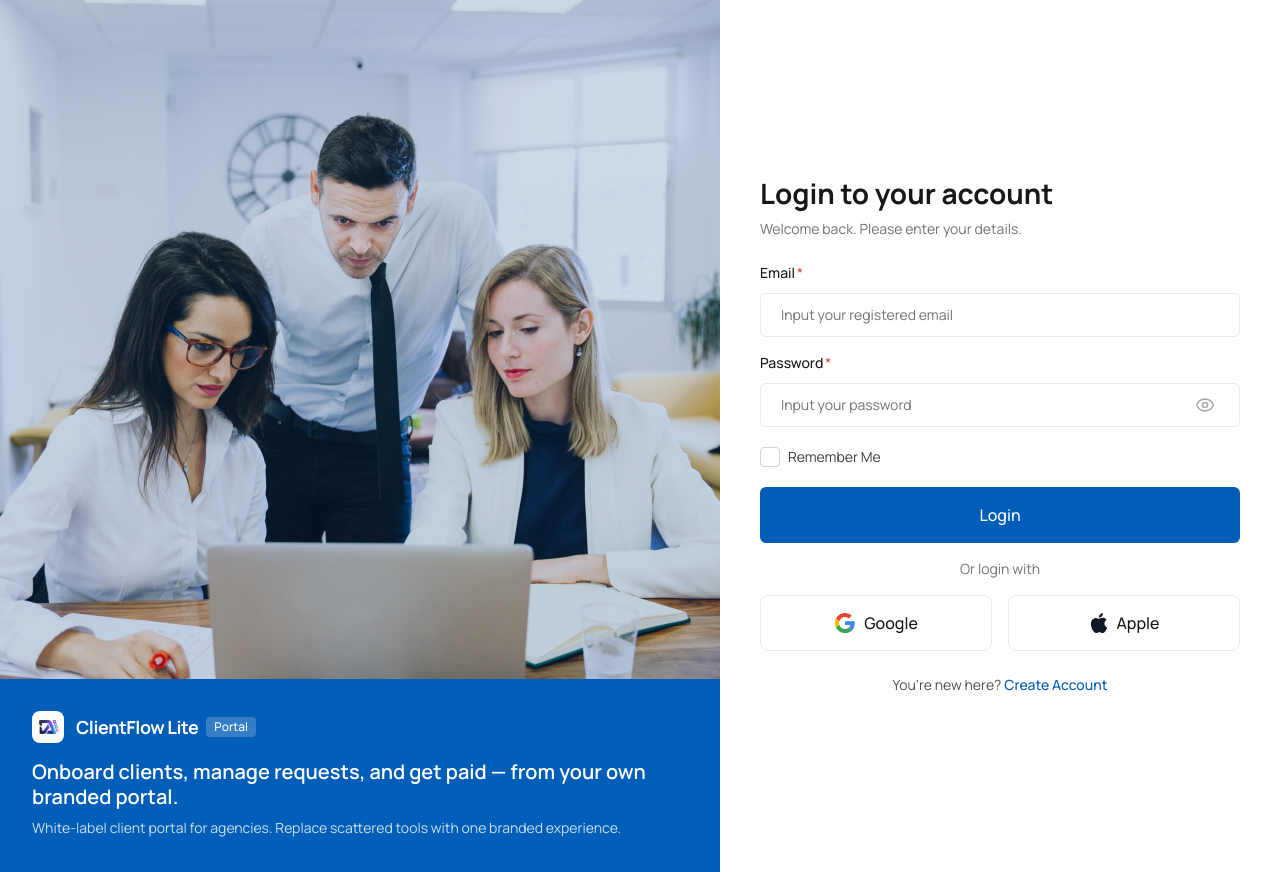
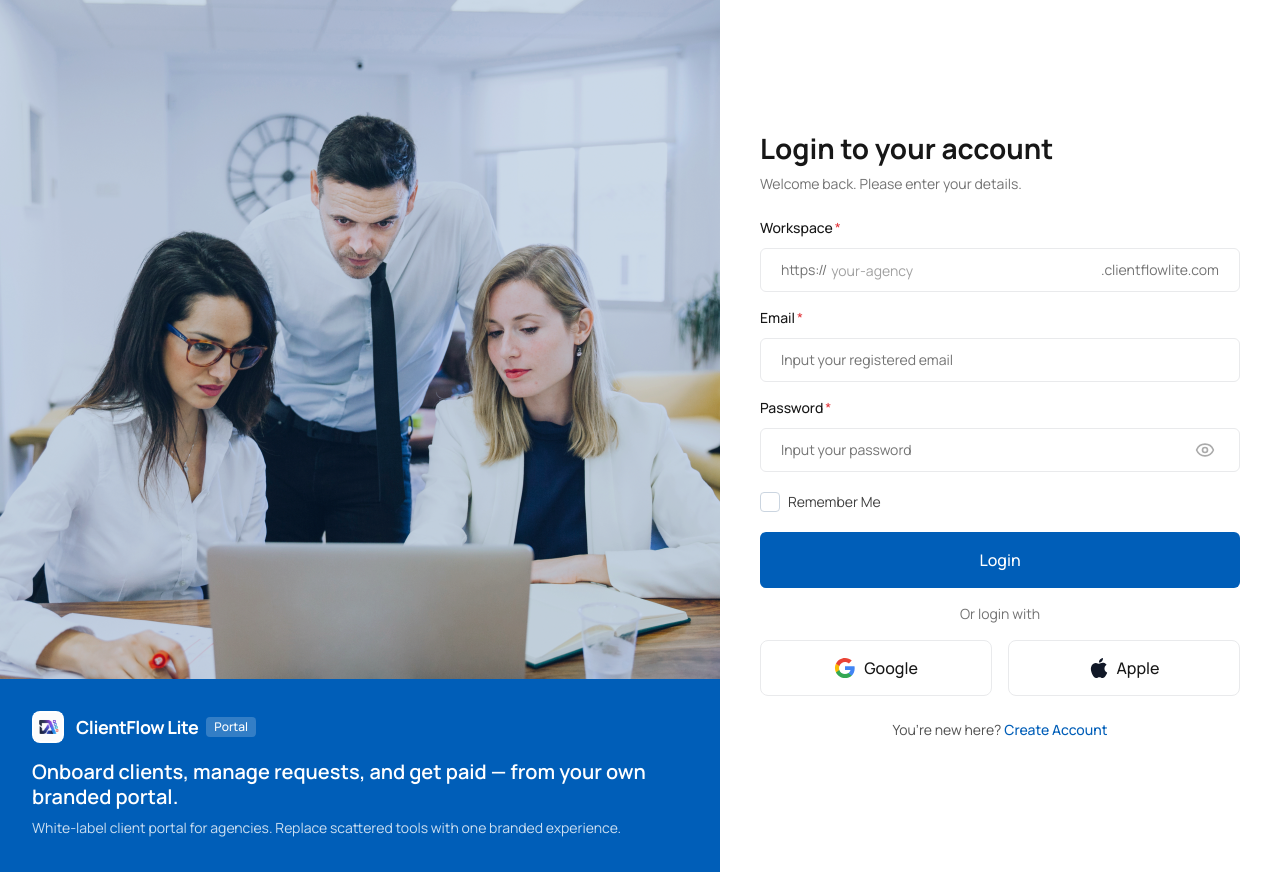
Before and after one commit to Md-Mizbaul-Haque/ClientFlow-Lite, a Next.js app in the folder apps/frontend/: page /login in a window 1280 px wide. Built offline with nearby package versions, Linux system fonts and the light colour scheme; no server answers.

Commit message:
feat(frontend): add workspace field to login and onboarding
Login opens with a required https://workspace.clientflowlite.com field that selects the tenant before auth. Onboarding shows the assigned agency name and portal address instead of dead inputs. Workspace-aware 401 message.

```diff
--- a/apps/frontend/app/(auth)/login/page.tsx
+++ b/apps/frontend/app/(auth)/login/page.tsx
@@ -19,6 +19,7 @@ export default function LoginPage() {
   const router = useRouter();
   const [remember, setRemember] = React.useState(false);
   const [showPassword, setShowPassword] = React.useState(false);
+  const [subdomain, setSubdomain] = React.useState("");
   const [email, setEmail] = React.useState("");
   const [password, setPassword] = React.useState("");
   const [sending, setSending] = React.useState(false);
@@ -32,7 +33,7 @@ export default function LoginPage() {
   async function handleLogin(e: React.FormEvent) {
     e.preventDefault();
     if (sending) return;
-    const parsed = LoginSchema.safeParse({ email, password });
+    const parsed = LoginSchema.safeParse({ subdomain, email, password });
     if (!parsed.success) {
       setErrors(toFieldErrors(parsed.error));
       return;
@@ -68,6 +69,31 @@ export default function LoginPage() {
             {formError}
           </p>
         ) : null}
+        <div className="flex flex-col gap-2.5">
+          <div className="flex items-center gap-0.5">
+            <label className="text-sm font-medium text-neutral-900">Workspace</label>
+            <span className="text-error text-sm">*</span>
+          </div>
+          {/* Workspace first: the same email can belong to several agencies,
+              so the subdomain picks the tenant before the password is checked. */}
+          <div className={`flex items-center gap-0 rounded-md border bg-white pl-5 h-11 focus-within:border-primary focus-within:ring-1 focus-within:ring-primary overflow-hidden ${errors.subdomain ? "border-error" : "border-border"}`}>
+            <span className="shrink-0 text-sm text-neutral-500">https://</span>
+            <input
+              type="text"
+              inputMode="url"
+              autoCapitalize="none"
+              autoCorrect="off"
+              placeholder="your-agency"
+              aria-label="Workspace subdomain"
+              aria-invalid={errors.subdomain !== undefined}
+              value={subdomain}
+              onChange={(e) => { setSubdomain(e.target.value.toLowerCase()); clearError("subdomain"); }}
+              className="h-full min-w-0 flex-1 bg-transparent px-1 text-sm text-neutral-900 placeholder:text-neutral-400 focus:outline-none"
+            />
+            <span className="shrink-0 pr-5 text-sm text-neutral-500 whitespace-nowrap">.clientflowlite.com</span>
+          </div>
+          {errors.subdomain ? <p className="text-xs text-error">{errors.subdomain}</p> : null}
+        </div>
         <Input label="Email" requiredMark placeholder="Input your registered email" type="email" value={email} error={errors.email} onChange={(e) => { setEmail(e.target.value); clearError("email"); }} />
         <div className="flex flex-col gap-2.5">
           <div className="flex items-center gap-0.5">
--- a/apps/frontend/app/onboarding/page.tsx
+++ b/apps/frontend/app/onboarding/page.tsx
@@ -7,7 +7,7 @@ import * as React from "react";
 
 import { Button } from "@/components/ui/button";
 import { Input } from "@/components/ui/input";
-import { ApiError, putLogoFile, requestLogoUpload, SessionExpiredError, updateAgency } from "@/lib/api";
+import { ApiError, getMe, putLogoFile, requestLogoUpload, SessionExpiredError, updateAgency } from "@/lib/api";
 import { type FieldErrors } from "@/lib/validation";
 
 const steps = [
@@ -54,6 +54,25 @@ export default function OnboardingPage() {
   const [uploading, setUploading] = React.useState(false);
   const [formError, setFormError] = React.useState<string | null>(null);
   const [errors, setErrors] = React.useState<FieldErrors>({});
+  // Workspace identity comes from the signed-in account (allocated at
+  // signup), never typed here — step 1 displays it, it collects nothing.
+  const [workspaceName, setWorkspaceName] = React.useState("");
+  const [workspaceSubdomain, setWorkspaceSubdomain] = React.useState<string | null>(null);
+
+  React.useEffect(() => {
+    getMe()
+      .then((user) => {
+        setWorkspaceName(user.agencyName);
+        setWorkspaceSubdomain(user.subdomain);
+      })
+      .catch((err) => {
+        if (err instanceof SessionExpiredError) {
+          router.push("/login");
+          return;
+        }
+        setFormError(err instanceof Error ? err.message : "Could not load your workspace");
+      });
+  }, [router]);
 
   function clearError(key: string) {
     setErrors((prev) => (prev[key] === undefined ? prev : { ...prev, [key]: undefined }));
@@ -165,6 +184,19 @@ export default function OnboardingPage() {
           {current === 1 && (
             <div className="flex flex-col gap-6">
               <h2 className="text-lg font-semibold text-neutral-900">Agency profile</h2>
+              <div className="rounded-md border border-border bg-neutral-50 px-5 py-3 text-sm text-neutral-700">
+                {workspaceSubdomain ? (
+                  <>
+                    Setting up <span className="font-semibold text-neutral-900">{workspaceName}</span>
+                    {" — portal address "}
+                    <span className="font-mono text-[13px]">
+                      https://{workspaceSubdomain}.clientflowlite.com
+                    </span>
+                  </>
+                ) : (
+                  "Loading workspace…"
+                )}
+              </div>
               {formError ? (
                 <p role="alert" className="rounded-md border border-error bg-[#FDECEC] px-4 py-3 text-sm text-error">
                   {formError}
--- a/apps/frontend/lib/api.ts
+++ b/apps/frontend/lib/api.ts
@@ -99,7 +99,7 @@ async function postAuth(
 // Server messages are written for people, not programmers. Anything technical
 // that slips through (zod internals, status codes) is replaced here.
 function toFriendlyError(status: number, serverMessage?: string): string {
-  if (status === 401) return "That email and password do not match. Check for typos and try again.";
+  if (status === 401) return "That workspace, email and password do not match. Check for typos and try again.";
   if (status === 409) return "An account with this email already exists. Try logging in instead.";
   if (serverMessage && !/^invalid input/i.test(serverMessage) && !/failed \(\d+\)/i.test(serverMessage)) {
     return serverMessage;
```
